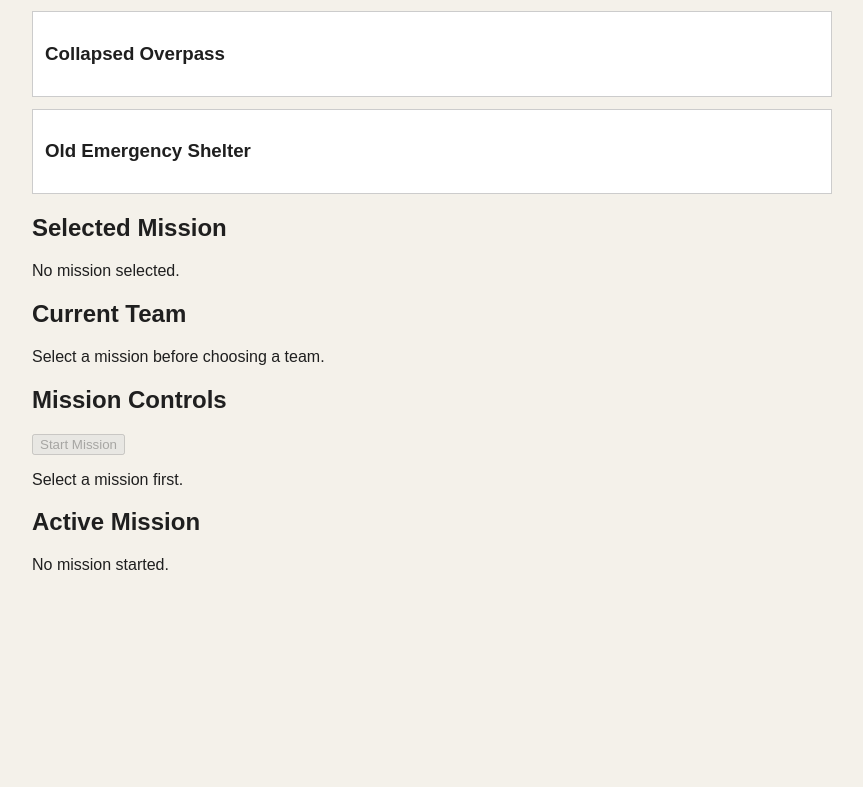
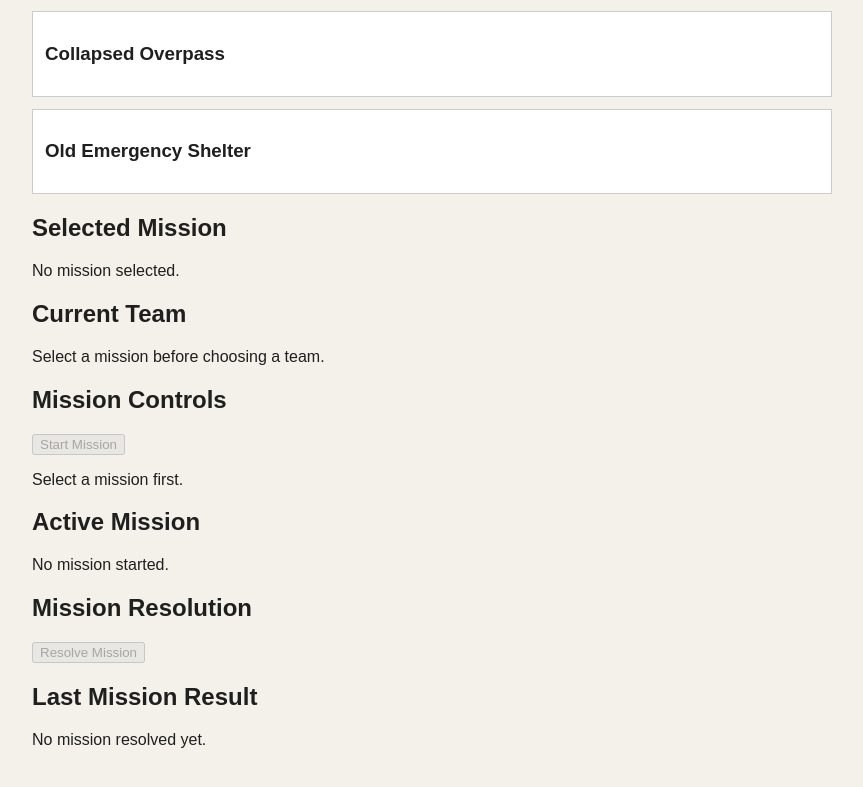
Before and after one commit to jerichomc/RL-Game, a React (Vite) app in the folder ashbound/: page / in a window 1280 px wide. Shown: the part 1134-1921 px from the top of the page, without its empty margins (208-1071 px from the left). Before the commit the page ends 1748 px from the top, so only its background shows below. Built offline with nearby package versions, Linux system fonts and the light colour scheme.

Commit message:
added mission handler

```diff
--- a/ashbound/src/App.jsx
+++ b/ashbound/src/App.jsx
@@ -1,4 +1,3 @@
-
 import SurvivorList from "./components/SurvivorList";
 import MissionList from "./components/MissionList";
 import { useState } from "react";
@@ -79,6 +78,7 @@ function App() {
   const [selectedMissionId, setSelectedMissionId] = useState(null);
   const [selectedTeamIds, setSelectedTeamIds] = useState([]);
   const [activeMission, setActiveMission] = useState(null);
+  const [missionResult, setMissionResult] = useState(null);
 
   function handleSelectMission(missionId) {
     // Handler to update the selected mission ID
@@ -94,6 +94,9 @@ const selectedTeam = survivors.filter((survivor) => {
   });
 
   const canStartMission = Boolean(selectedMission) && selectedTeam.length > 0;
+
+  const canResolveMission =
+    Boolean(activeMission) && activeMission.mission.type !== "combat";
 
   function handleStartMission() {
     if (!selectedMission) {
@@ -111,7 +114,6 @@ function handleStartMission() {
     });
   }
 
-
   function handleToggleTeamMember(survivorId) {
     // Handler to toggle survivor selection for the team
     if (!selectedMissionId) return; // Do nothing if no mission is selected
@@ -124,6 +126,37 @@ function handleStartMission() {
       return [...currentTeam, survivorId]; // Add to team if not already selected
     });
   }
+
+  function handleResolveMission() {
+    if (!activeMission) {
+      // No active mission to resolve
+      return;
+    }
+
+    if (activeMission.mission.type === "combat") {
+      // Combat missions are not implemented yet
+      setMissionResult({
+        success: false,
+        text: "Combat missions are not ready yet.",
+        rewards: [],
+      });
+      return;
+    }
+
+    const rewardText = activeMission.mission.rewards.join(", "); // Create a string of rewards for the result text
+
+    setMissionResult({
+      // Set the mission result with success status, descriptive text, and rewards
+      success: true,
+      text: `${activeMission.team[0].name}'s team completed ${activeMission.mission.name}.`,
+      rewards: activeMission.mission.rewards,
+    });
+
+    setActiveMission(null);
+    setSelectedMissionId(null);
+    setSelectedTeamIds([]);
+  }
+
   return (
     <main>
       <h1>Ashbound</h1>
@@ -198,6 +231,33 @@ function handleStartMission() {
           <p>No mission started.</p>
         )}
       </section>
+      <section>
+        <h2>Mission Resolution</h2>
+
+        <button onClick={handleResolveMission} disabled={!activeMission}>
+          Resolve Mission
+        </button>
+
+        {activeMission && activeMission.mission.type === "combat" && (
+          <p>Combat missions will be handled in the next step.</p>
+        )}
+
+        {activeMission && activeMission.mission.type !== "combat" && (
+          <p>This mission can be resolved with a simple non-combat outcome.</p>
+        )}
+      </section>
+      <section>
+        <h2>Last Mission Result</h2>
+
+        {missionResult ? (
+          <div>
+            <p>{missionResult.text}</p>
+            <p>Rewards found: {missionResult.rewards.join(", ") || "None"}</p>
+          </div>
+        ) : (
+          <p>No mission resolved yet.</p>
+        )}
+      </section>
     </main>
   );
 }
```
Lines whose indentation alone changed are shown as unchanged.
